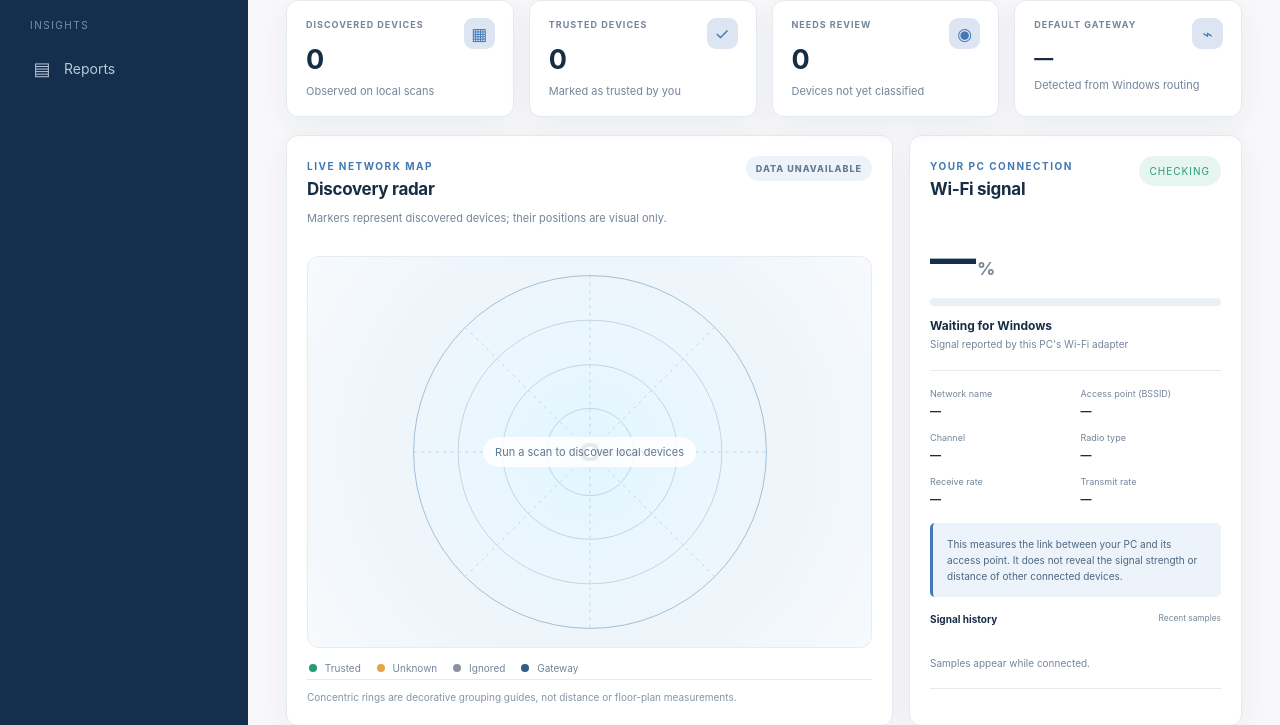
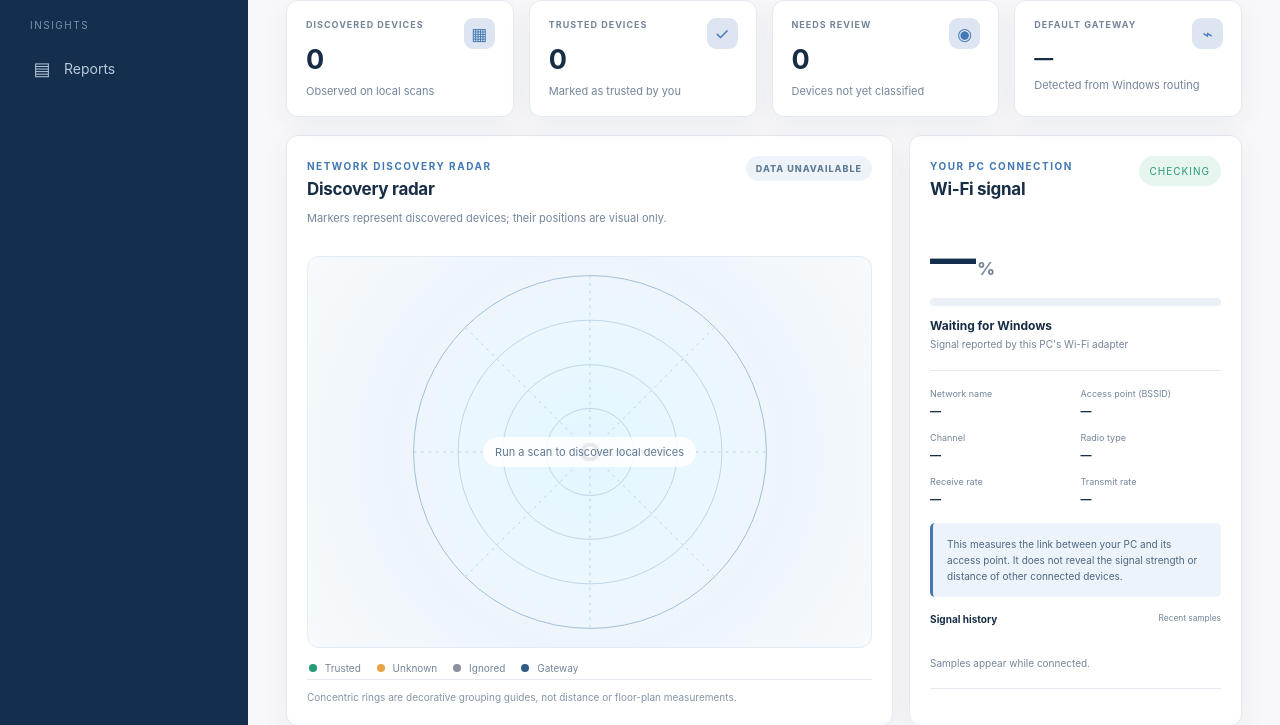
Before and after one commit to Tech-God-1111/Bluetooth-Scanner-Radar, a Flask app: page / in a window 1280 px wide. Shown: the part 293-1018 px from the top of the page. Run offline with Flask 3, Linux system fonts and the light colour scheme; data that the repository does not hold is empty.

Commit message:
Clarify radar discovery panel semantics

```diff
--- a/SmartNetworkGuardian/frontend/templates/index.html
+++ b/SmartNetworkGuardian/frontend/templates/index.html
@@ -25,7 +25,7 @@
   </div>
   <div class="radar-layout">
     <article class="panel radar-panel">
-      <div class="panel-head"><div><span class="eyebrow">LIVE NETWORK MAP</span><h3>Discovery radar</h3><p class="muted">Markers represent discovered devices; their positions are visual only.</p></div><span class="scan-state" id="radar-state"><i></i> READY</span></div>
+      <div class="panel-head"><div><span class="eyebrow">NETWORK DISCOVERY RADAR</span><h3>Discovery radar</h3><p class="muted">Markers represent discovered devices; their positions are visual only.</p></div><span class="scan-state" id="radar-state"><i></i> READY</span></div>
       <div class="radar-stage" id="radar-stage">
         <svg id="network-radar" viewBox="0 0 420 420" role="img" aria-label="Visual network discovery radar">
           <defs><radialGradient id="radarFill"><stop offset="0" stop-color="#dff5ff" stop-opacity=".92"/><stop offset="1" stop-color="#dff5ff" stop-opacity=".08"/></radialGradient><filter id="glow"><feGaussianBlur stdDeviation="3" result="blur"/><feMerge><feMergeNode in="blur"/><feMergeNode in="SourceGraphic"/></feMerge></filter></defs>
```
